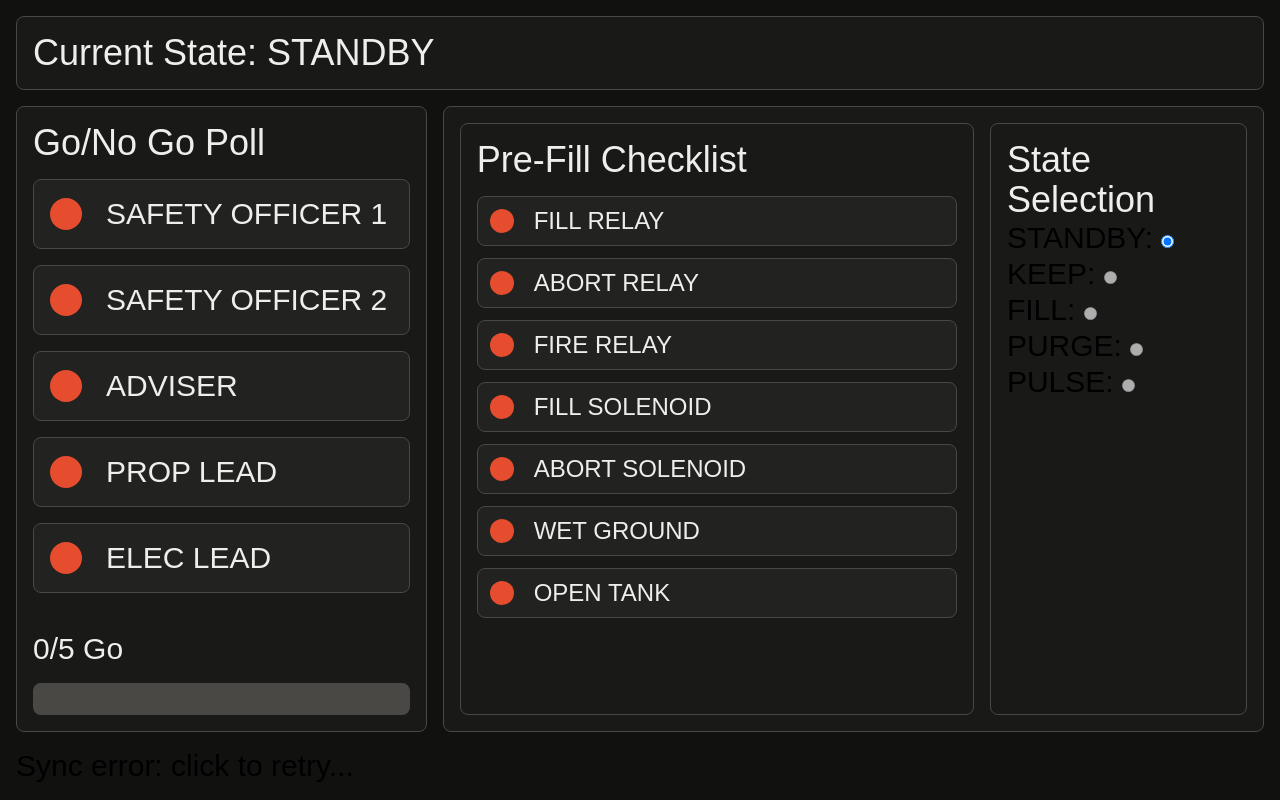
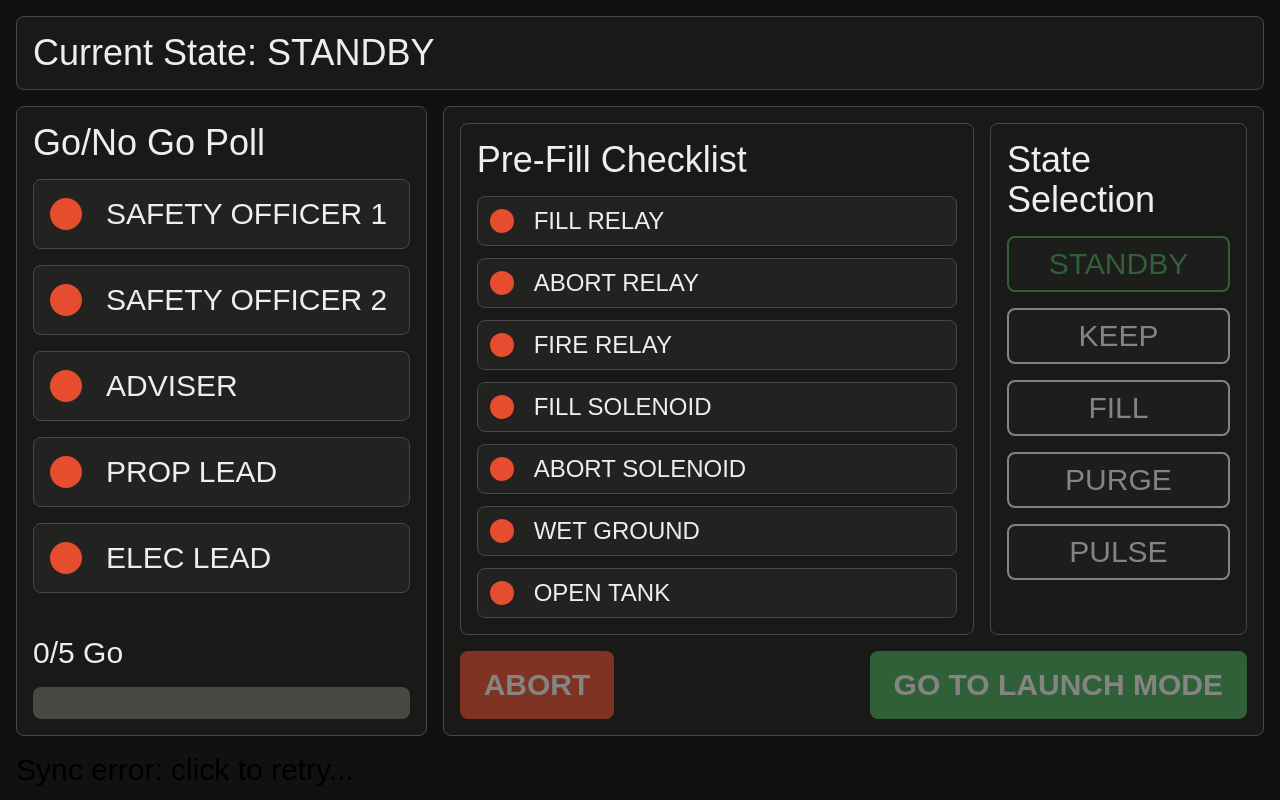
Before and after one commit to CSI-Rockets-Eletronics/ControlCenterUI_2026, a React (Vite) app: page / in a window 1280 px wide. Built offline with nearby package versions, Linux system fonts and the light colour scheme; no server answers; a web font is replaced by a local one.

Commit message:
Add more styles

```diff
--- /dev/null
+++ b/src/components/design/button.tsx
@@ -0,0 +1,36 @@
+import { memo } from "react";
+import { twMerge } from "tailwind-merge";
+
+interface Props {
+  color: "gray" | "green" | "red";
+  disabled?: boolean;
+  onClick?: () => void;
+  children?: string;
+}
+
+export const Button = memo(function Button({
+  color,
+  disabled = false,
+  onClick,
+  children,
+}: Props) {
+  return (
+    <button
+      type="button"
+      className={twMerge(
+        "block px-6 py-4 rounded-lg text-gray-text font-bold disabled:opacity-50",
+        disabled && "opacity-50 pointer-events-none",
+        color === "gray" &&
+          "bg-gray-solid hover:bg-gray-solid-hover active:bg-gray-solid-active",
+        color === "green" &&
+          "bg-green-solid hover:bg-green-solid-hover active:bg-green-solid-active",
+        color === "red" &&
+          "bg-red-solid hover:bg-red-solid-hover active:bg-red-solid-active"
+      )}
+      disabled={disabled}
+      onClick={onClick}
+    >
+      {children}
+    </button>
+  );
+});
--- a/src/components/design/checkboxEntry.tsx
+++ b/src/components/design/checkboxEntry.tsx
@@ -20,9 +20,9 @@ export const CheckboxEntry = memo(function CheckboxEntry({
     <label
       className={twMerge(
         "flex items-center border rounded-lg cursor-pointer text-gray-text bg-gray-el-bg border-gray-border hover:bg-gray-el-bg-hover active:bg-gray-el-bg-active",
+        disabled && "opacity-50 pointer-events-none",
         size === "lg" && "p-4 gap-6 text-base",
-        size === "sm" && "px-3 py-2 gap-5 text-sm",
-        disabled && "opacity-50 pointer-events-none"
+        size === "sm" && "px-3 py-2 gap-5 text-sm"
       )}
     >
       <input
--- /dev/null
+++ b/src/components/design/statusButton.tsx
@@ -0,0 +1,33 @@
+import { memo } from "react";
+import { twMerge } from "tailwind-merge";
+
+interface Props {
+  status: "none" | "green" | "red";
+  disabled?: boolean;
+  onClick?: () => void;
+  children?: string;
+}
+
+export const StatusButton = memo(function StatusButton({
+  status,
+  disabled = false,
+  onClick,
+  children,
+}: Props) {
+  return (
+    <button
+      type="button"
+      className={twMerge(
+        "block p-2 rounded-lg border-2 bg-gray-el-bg hover:bg-gray-el-bg-hover active:bg-gray-el-bg-active disabled:opacity-50",
+        disabled && "opacity-50 pointer-events-none",
+        status === "none" && "text-gray-text",
+        status === "green" && "text-green-solid",
+        status === "red" && "text-red-solid"
+      )}
+      disabled={disabled}
+      onClick={onClick}
+    >
+      {children}
+    </button>
+  );
+});
--- a/src/components/preFillChecklist.tsx
+++ b/src/components/preFillChecklist.tsx
@@ -89,7 +89,7 @@ export const PreFillChecklist = memo(function PreFillChecklist() {
   );
 
   return (
-    <Panel>
+    <Panel className="h-full">
       <p className="text-lg text-gray-text">Pre-Fill Checklist</p>
       <div className="flex flex-col mt-4 gap-3">
         <Entry
--- a/src/components/preFireStandbyPanel.tsx
+++ b/src/components/preFireStandbyPanel.tsx
@@ -1,6 +1,7 @@
 import { memo, useCallback } from "react";
 
 import { useCommandSender } from "./commandSenderProvider";
+import { Button } from "./design/button";
 import { Panel } from "./design/panel";
 import { useLaunchMachineSelector } from "./launchMachineProvider";
 import { PreFillChecklist } from "./preFillChecklist";
@@ -22,13 +23,30 @@ export const PreFireStandbyPanel = memo(function PreFireStandbyPanel() {
   }, [sendCommand]);
 
   return (
-    <Panel className="grid grid-cols-[2fr,1fr] gap-4">
-      <PreFillChecklist />
-      <StandbyStateSelection />
+    <Panel className="grid grid-rows-[1fr,auto] grid-cols-[2fr,1fr] gap-4">
+      <div className="row-start-1 row-span-1 col-start-1 col-span-1">
+        <PreFillChecklist />
+      </div>
+      <div className="row-start-1 row-span-1 col-start-2 col-span-1">
+        <StandbyStateSelection />
+      </div>
 
-      {canGoToLaunchMode && ( // TODO move
-        <button onClick={goToLaunchMode}>GO TO LAUNCH MODE</button>
-      )}
+      <div className="flex justify-between row-start-2 row-span-1 col-start-1 col-span-2 gap-4">
+        <Button
+          color="red"
+          disabled
+          // TODO implement abort
+        >
+          ABORT
+        </Button>
+        <Button
+          color="green"
+          disabled={!canGoToLaunchMode}
+          onClick={goToLaunchMode}
+        >
+          GO TO LAUNCH MODE
+        </Button>
+      </div>
     </Panel>
   );
 });
--- a/src/components/standbyStateSelection.tsx
+++ b/src/components/standbyStateSelection.tsx
@@ -4,6 +4,7 @@ import { type Command } from "@/lib/command";
 
 import { useCommandSender } from "./commandSenderProvider";
 import { Panel } from "./design/panel";
+import { StatusButton } from "./design/statusButton";
 import { useLaunchMachineSelector } from "./launchMachineProvider";
 
 const Entry = memo(function Entry({
@@ -17,29 +18,22 @@ const Entry = memo(function Entry({
 }) {
   const { sendCommand } = useCommandSender();
 
-  const canSend = useLaunchMachineSelector((state) =>
-    state.can(activateCommand)
+  const disabled = useLaunchMachineSelector(
+    (state) => !state.can(activateCommand)
   );
 
-  const disabled = !active && !canSend;
-
-  const handleChange = useCallback(() => {
+  const handleClick = useCallback(() => {
     sendCommand(activateCommand);
-    console.log(activateCommand);
   }, [activateCommand, sendCommand]);
 
   return (
-    <div>
-      <label>
-        {label}:{" "}
-        <input
-          type="radio"
-          checked={active}
-          disabled={disabled}
-          onChange={handleChange}
-        />
-      </label>
-    </div>
+    <StatusButton
+      status={active ? "green" : "none"}
+      disabled={disabled}
+      onClick={handleClick}
+    >
+      {label}
+    </StatusButton>
   );
 });
 
@@ -60,9 +54,8 @@ export const StandbyStateSelection = memo(function StandbyStateSelection() {
     state.matches("preFire.operationState.standby.pulse")
   );
 
-  // show a radio button for each state
   return (
-    <Panel>
+    <Panel className="flex flex-col h-full gap-4">
       <p className="text-lg text-gray-text">State Selection</p>
       <Entry
         label="STANDBY"
```
